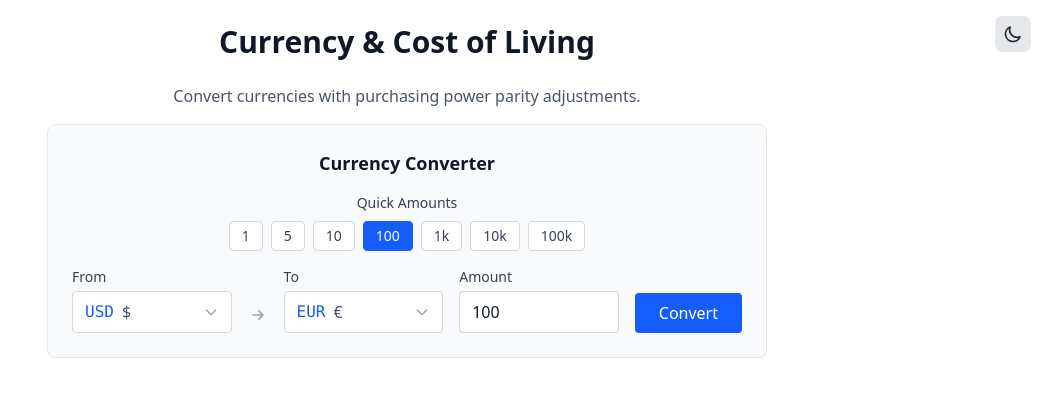
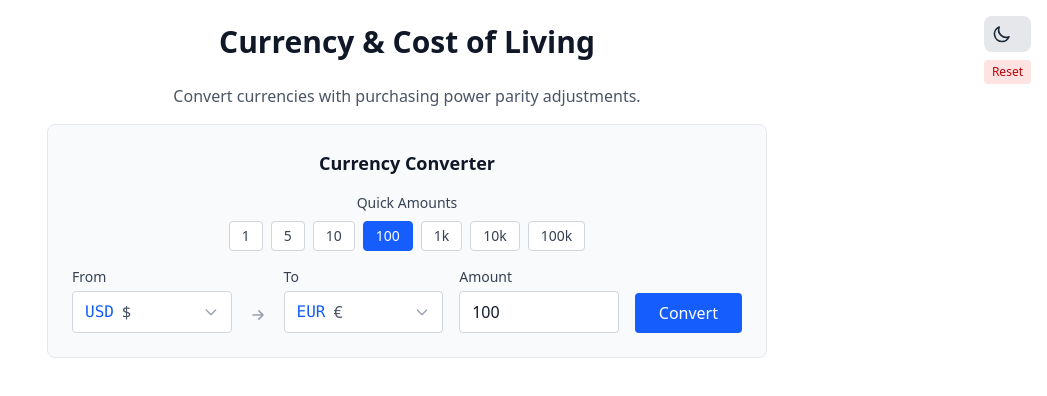
Before and after one commit to LegroJon/currency-and-cost-of-living, a Next.js app: page / in a window 1280 px wide. Shown: the top 396 px of the page, without its empty margins (233-1280 px from the left). Built offline with nearby package versions, Linux system fonts and the light colour scheme.

Commit message:
feat: enhance theme management with logging and improved default behavior

```diff
--- a/src/components/DarkModeToggle.tsx
+++ b/src/components/DarkModeToggle.tsx
@@ -4,11 +4,22 @@ import { useTheme } from "./ThemeProvider";
 export default function DarkModeToggle() {
   const { theme, toggleTheme } = useTheme();
 
+  const handleClick = () => {
+    console.log(`Toggle clicked, current theme: ${theme}`);
+    toggleTheme();
+  };
+
+  const resetTheme = () => {
+    localStorage.removeItem("theme");
+    window.location.reload();
+  };
+
   return (
+    <div className="fixed top-4 right-4 flex flex-col gap-2 z-50">
       <button
-      onClick={toggleTheme}
-      className="fixed top-4 right-4 p-2 rounded-lg bg-gray-200 dark:bg-gray-700 text-gray-800 dark:text-gray-200 hover:bg-gray-300 dark:hover:bg-gray-600 transition-colors z-50"
-      aria-label="Toggle dark mode"
+        onClick={handleClick}
+        className="p-2 rounded-lg bg-gray-200 dark:bg-gray-700 text-gray-800 dark:text-gray-200 hover:bg-gray-300 dark:hover:bg-gray-600 transition-colors"
+        aria-label={`Switch to ${theme === "light" ? "dark" : "light"} mode`}
       >
         {theme === "light" ? (
           <svg className="w-5 h-5" fill="none" stroke="currentColor" viewBox="0 0 24 24">
@@ -20,5 +31,13 @@ export default function DarkModeToggle() {
           </svg>
         )}
       </button>
+      <button
+        onClick={resetTheme}
+        className="text-xs px-2 py-1 rounded bg-red-100 dark:bg-red-900 text-red-700 dark:text-red-300 hover:bg-red-200 dark:hover:bg-red-800 transition-colors"
+        title="Reset theme preference"
+      >
+        Reset
+      </button>
+    </div>
   );
 }
--- a/src/components/ThemeProvider.tsx
+++ b/src/components/ThemeProvider.tsx
@@ -20,23 +20,31 @@ export function ThemeProvider({ children }: { children: React.ReactNode }) {
   useEffect(() => {
     setMounted(true);
     const savedTheme = localStorage.getItem("theme") as Theme;
-    if (savedTheme) {
+    if (savedTheme && (savedTheme === "light" || savedTheme === "dark")) {
       setTheme(savedTheme);
     } else {
-      const systemTheme = window.matchMedia("(prefers-color-scheme: dark)").matches ? "dark" : "light";
-      setTheme(systemTheme);
+      // Default to light mode instead of system preference
+      setTheme("light");
     }
   }, []);
 
   useEffect(() => {
     if (mounted) {
       localStorage.setItem("theme", theme);
-      document.documentElement.classList.toggle("dark", theme === "dark");
+      if (theme === "dark") {
+        document.documentElement.classList.add("dark");
+      } else {
+        document.documentElement.classList.remove("dark");
+      }
     }
   }, [theme, mounted]);
 
   const toggleTheme = () => {
-    setTheme(prev => prev === "light" ? "dark" : "light");
+    setTheme(prev => {
+      const newTheme = prev === "light" ? "dark" : "light";
+      console.log(`Theme toggled from ${prev} to ${newTheme}`);
+      return newTheme;
+    });
   };
 
   if (!mounted) {
```
Lines whose indentation alone changed are shown as unchanged.
